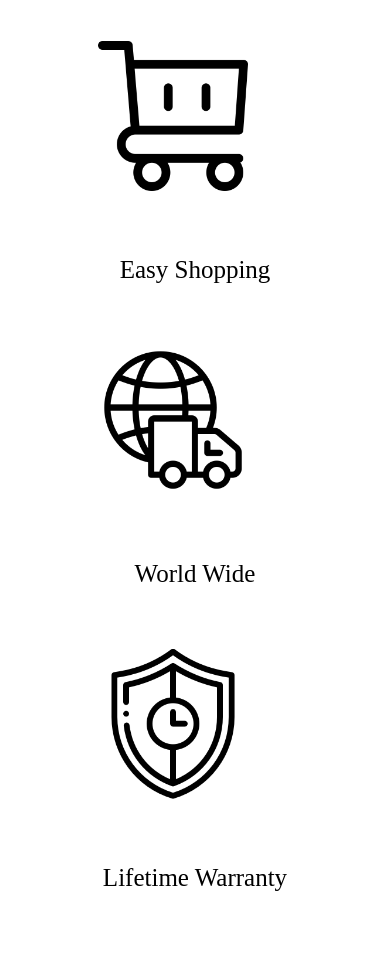
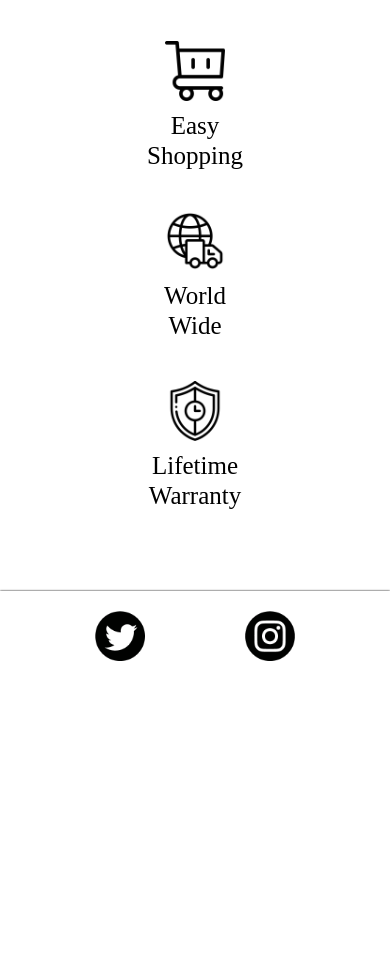
Before and after one commit to kuelps/clothing-landing-page, a plain HTML site: page index.html in a window 390 px wide. Shown: the part 2042-2998 px from the top of the page. After the commit the page ends 2727 px from the top, so only its background shows below. Drawn offline with Linux system fonts and the light colour scheme.

Commit message:
adding new logo

```diff
--- a/index.html
+++ b/index.html
@@ -1,5 +1,6 @@
 <!DOCTYPE html>
 <html lang="en">
+
 <head>
     <meta charset="UTF-8">
     <meta http-equiv="X-UA-Compatible" content="IE=edge">
@@ -7,6 +8,7 @@
     <title>Landing Page</title>
     <link rel="stylesheet" href="style.css">
 </head>
+
 <body>
     <div id="page-wrapper">
         <header id="header">
@@ -63,7 +65,10 @@
                         <p id="price">Unavailable</p>
                     </div>
                 </div>
-        <iframe id="video" width="560" height="315" src="https://www.youtube.com/embed/JdZTlGK--QQ" title="YouTube video player" frameborder="0" allow="accelerometer; autoplay; clipboard-write; encrypted-media; gyroscope; picture-in-picture" allowfullscreen></iframe>
+                <iframe id="video" width="560" height="315" src="https://www.youtube.com/embed/JdZTlGK--QQ"
+                    title="YouTube video player" frameborder="0"
+                    allow="accelerometer; autoplay; clipboard-write; encrypted-media; gyroscope; picture-in-picture"
+                    allowfullscreen></iframe>
             </section>
             <section id="features">
                 <div class="easy">
@@ -82,12 +87,13 @@
         </div>
         <section id="contact">
             <div class="twitter">
-            <img id="logo-sosmed" src="img/logo/twitter logo.png">
+                <img id="logo-sosmed" src="img/logo/twitter.png">
             </div>
             <div class="instagram">
-            <img id="logo-sosmed" src="img/logo/instagram logo.png">
+                <img id="logo-sosmed" src="img/logo/ig.png">
             </div>
         </section>
     </div>
 </body>
+
 </html>
--- a/style.css
+++ b/style.css
@@ -204,6 +204,11 @@ a {
     margin: 20px 50px;
 }
 
+.twitter img,
+.instagram img {
+    width: 50px;
+}
+
 
 @media (max-width: 800px) {
 
@@ -239,21 +244,29 @@ a {
 
     #features {
         margin: auto;
+        display: flex;
+        flex-direction: column;
+        justify-content: center;
+        align-items: center;
     }
 
     #features img {
-        width: fit-content;
+        width: 60px;
+        height: auto;
         margin: auto;
     }
 
     .easy,
     .shipping,
     .warranty {
-        display: block;
+        display: flex;
+        flex-direction: column;
     }
 
     #logo-info {
         font-size: 25px;
-        margin: auto;
+        width: 100px;
+        line-height: 30px;
+        margin: 10px 0 40px 0;
     }
 }
```
Also changed, not shown: img/logo/clothing.png (deleted), img/logo/ig.png (added), img/logo/instagram logo.png (deleted), img/logo/twitter logo.png (deleted), img/logo/twitter.png (added). Lines whose indentation alone changed are shown as unchanged.
